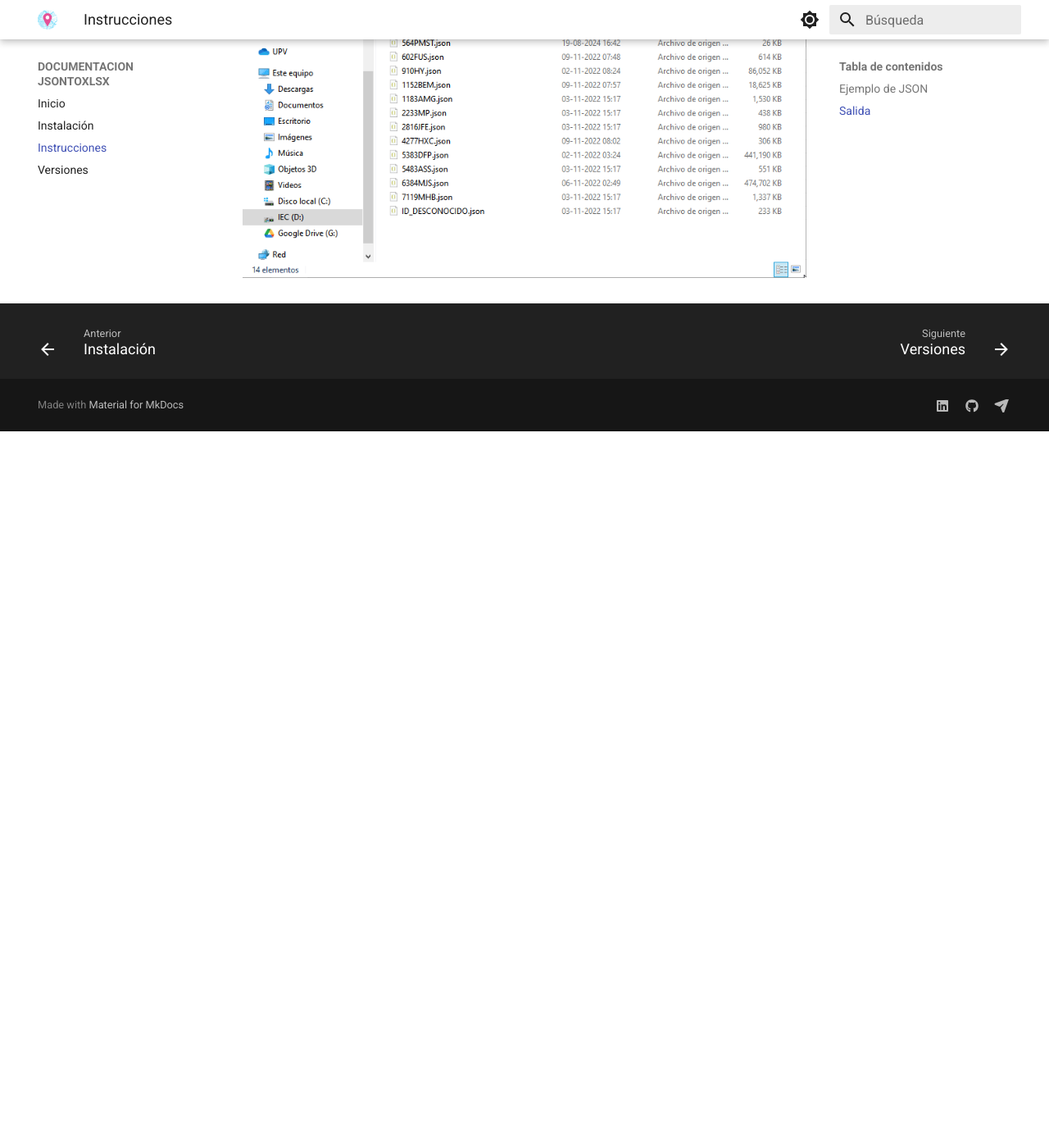
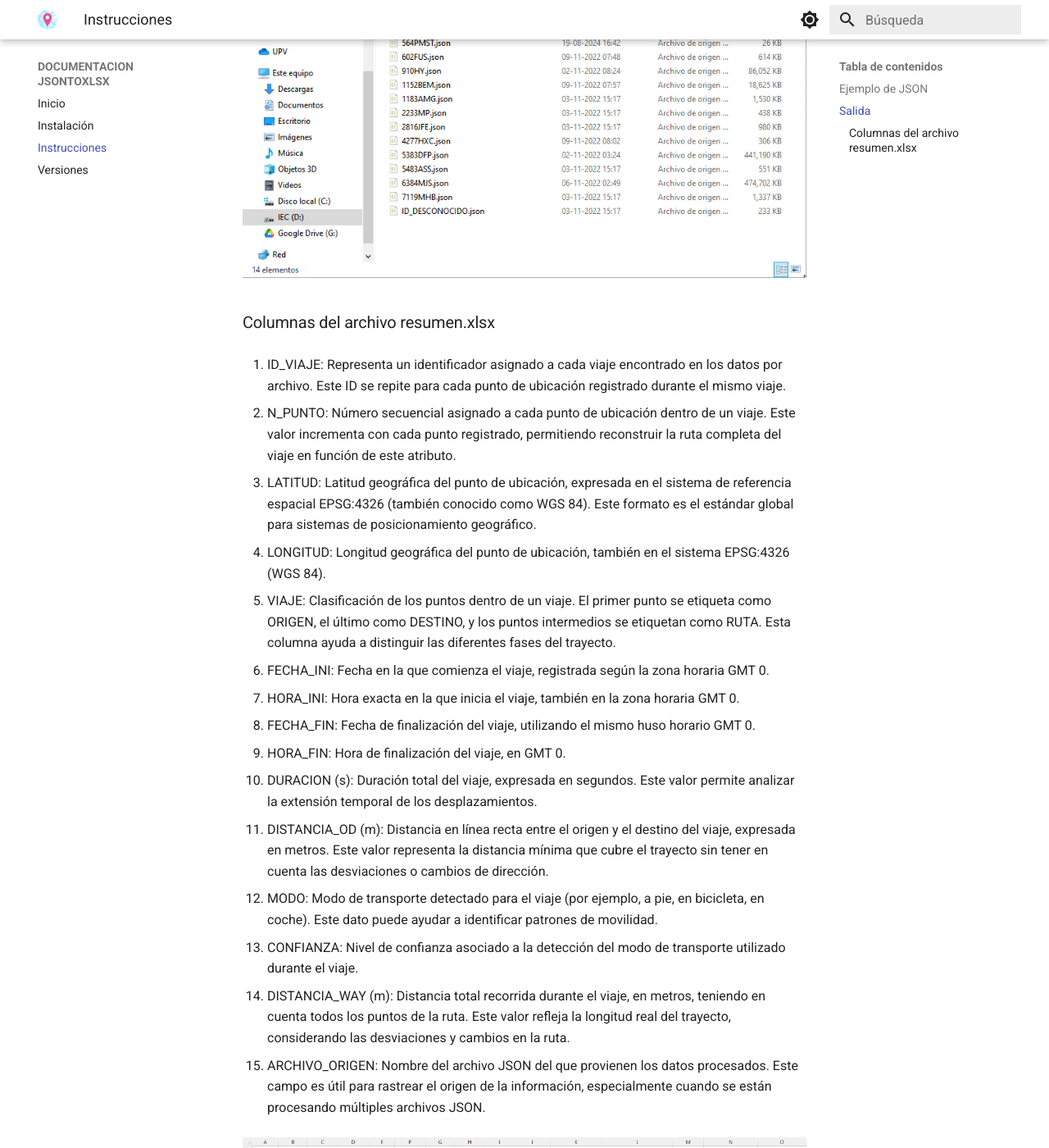
Before and after one commit to jarayavarela/jmvtoxlsx, an MkDocs documentation site: the page built from docs/instrucciones.md, in a window 1280 px wide and 1400 px high, scrolled down 1746 px. Shown: the whole window at 82% size. Built offline with MkDocs 1.6.1 and Material for MkDocs 9.7.7, drawn with Linux system fonts in a browser that asks for light colours; before the commit the page ends 2272 px from its top, so only the background shows below that.

```diff
--- a/docs/instrucciones.md
+++ b/docs/instrucciones.md
@@ -56,3 +56,38 @@
 </p>
 
 ![archivo_de_salida](imagenes/carpeta_salida.gif)
+
+### Columnas del archivo resumen.xlsx
+
+
+1.	ID_VIAJE: Representa un identificador asignado a cada viaje encontrado en los datos por archivo. Este ID se repite para cada punto de ubicación registrado durante el mismo viaje.
+
+2.	N_PUNTO: Número secuencial asignado a cada punto de ubicación dentro de un viaje. Este valor incrementa con cada punto registrado, permitiendo reconstruir la ruta completa del viaje en función de este atributo.
+
+3.	LATITUD: Latitud geográfica del punto de ubicación, expresada en el sistema de referencia espacial EPSG:4326 (también conocido como WGS 84). Este formato es el estándar global para sistemas de posicionamiento geográfico.
+
+4.	LONGITUD: Longitud geográfica del punto de ubicación, también en el sistema EPSG:4326 (WGS 84).
+
+5.	VIAJE: Clasificación de los puntos dentro de un viaje. El primer punto se etiqueta como ORIGEN, el último como DESTINO, y los puntos intermedios se etiquetan como RUTA. Esta columna ayuda a distinguir las diferentes fases del trayecto.
+
+6.	FECHA_INI: Fecha en la que comienza el viaje, registrada según la zona horaria GMT 0.
+
+7.	HORA_INI: Hora exacta en la que inicia el viaje, también en la zona horaria GMT 0.
+
+8.	FECHA_FIN: Fecha de finalización del viaje, utilizando el mismo huso horario GMT 0.
+
+9.	HORA_FIN: Hora de finalización del viaje, en GMT 0.
+
+10.	DURACION (s): Duración total del viaje, expresada en segundos. Este valor permite analizar la extensión temporal de los desplazamientos.
+
+11.	DISTANCIA_OD (m): Distancia en línea recta entre el origen y el destino del viaje, expresada en metros. Este valor representa la distancia mínima que cubre el trayecto sin tener en cuenta las desviaciones o cambios de dirección.
+
+12.	MODO: Modo de transporte detectado para el viaje (por ejemplo, a pie, en bicicleta, en coche). Este dato puede ayudar a identificar patrones de movilidad.
+
+13.	CONFIANZA: Nivel de confianza asociado a la detección del modo de transporte utilizado durante el viaje.
+
+14.	DISTANCIA_WAY (m): Distancia total recorrida durante el viaje, en metros, teniendo en cuenta todos los puntos de la ruta. Este valor refleja la longitud real del trayecto, considerando las desviaciones y cambios en la ruta.
+
+15.	ARCHIVO_ORIGEN: Nombre del archivo JSON del que provienen los datos procesados. Este campo es útil para rastrear el origen de la información, especialmente cuando se están procesando múltiples archivos JSON.
+
+![formato_excel_salida](imagenes/Formato_excel_salida.png)
--- a/mkdocs.yml
+++ b/mkdocs.yml
@@ -44,7 +44,7 @@
     - icon: fontawesome/brands/linkedin
       link: https://www.linkedin.com/in/jorge-araya-varela-275570266/
     - icon: fontawesome/brands/github
-      link: https://github.com/jarayavarela
+      link: https://github.com/jarayavarela/jsontoxlsx/
     - icon: fontawesome/solid/paper-plane
       link: mailto:jaravar@cam.upv.es
 
```
Also changed, not shown: docs/instalacion.md (+1 -0 lines), docs/imagenes/Formato_excel_salida.png (added).
